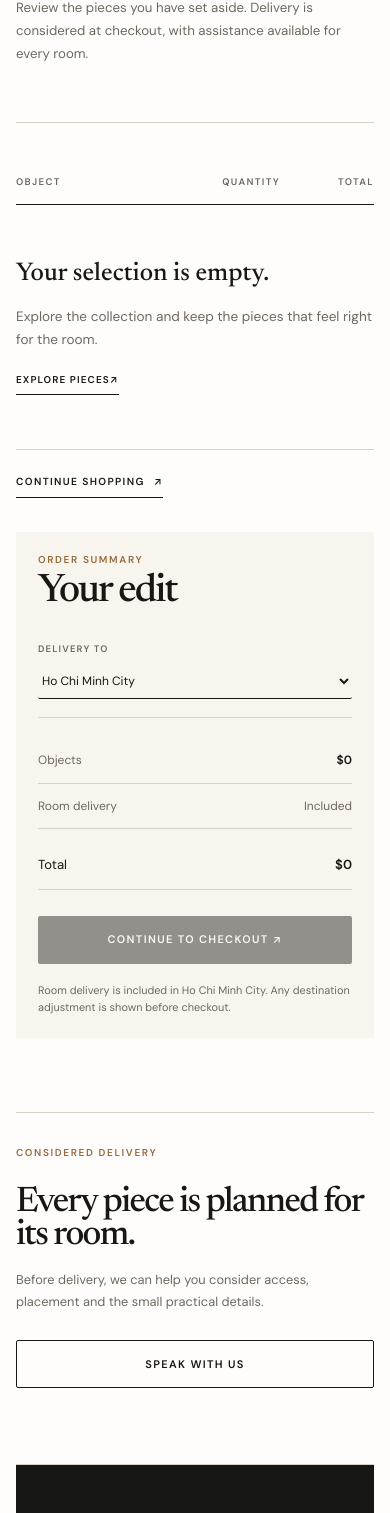
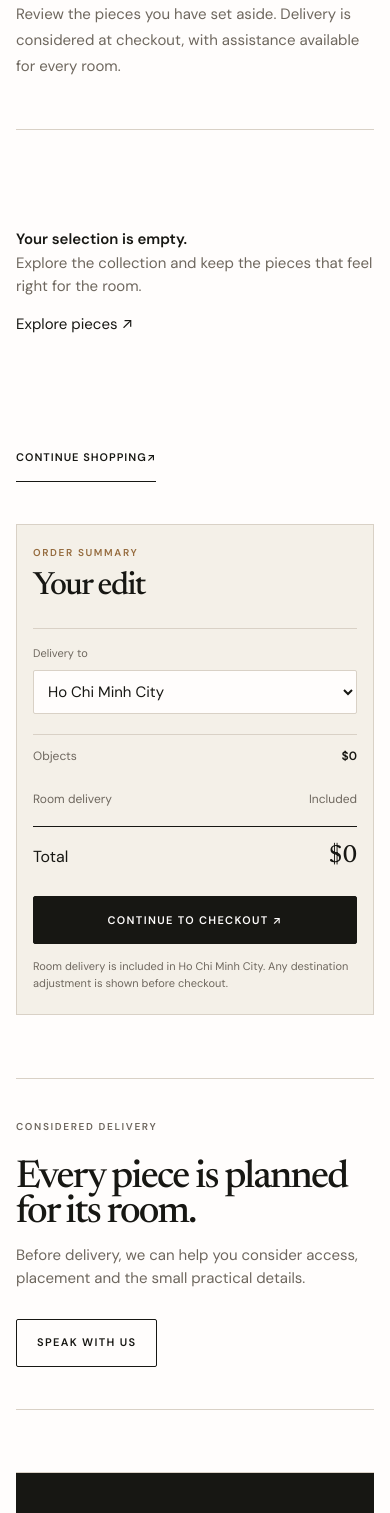
Before and after one commit to Haign12/LuxRoom, a website with bundled scripts: page cart.html in a window 390 px wide. Shown: the part 280-1793 px from the top of the page. Built offline with nearby package versions, Linux system fonts and the light colour scheme.

Commit message:
redesign: make cart a clear editable order ledger

```diff
--- a/css/cart.css
+++ b/css/cart.css
@@ -1,149 +1,72 @@
-/* Cart page — considered commerce flow for LuxRoom. */
-.cart-main {
-  padding-top: clamp(56px, 7vw, 96px);
-  padding-bottom: clamp(76px, 10vw, 140px);
+/* LuxRoom Cart — transaction review / ledger composition */
+.cart-main { padding: clamp(66px, 8vw, 116px) 0 var(--section-y); }
+.cart-intro { display: grid; grid-template-columns: 1.2fr .8fr; gap: clamp(36px, 8vw, 120px); align-items: end; padding-bottom: clamp(42px, 6vw, 74px); border-bottom: 1px solid var(--hairline); }
+.cart-intro h1 { margin: 14px 0 0; font-size: clamp(4.2rem, 8vw, 8.4rem); }
+.cart-intro h1 em { color: var(--clay); }
+.cart-intro > p { max-width: 430px; margin: 0 0 8px; color: var(--stone); line-height: 1.72; }
+
+.cart-ledger { display: grid; grid-template-columns: minmax(0, 1.35fr) minmax(330px, .65fr); gap: clamp(42px, 7vw, 100px); padding-top: clamp(48px, 7vw, 88px); align-items: start; }
+.cart-list { min-width: 0; }
+.cart-table-header { display: grid; grid-template-columns: minmax(0, 1fr) 110px 120px 36px; gap: 16px; padding: 0 0 13px; border-bottom: 1px solid var(--ink); color: var(--stone); font: 600 var(--text-2xs)/1 var(--font-ui); letter-spacing: .12em; text-transform: uppercase; }
+.cart-table-body { display: grid; }
+.cart-item { display: grid; grid-template-columns: minmax(0, 1fr) 110px 120px 36px; gap: 16px; align-items: center; padding: 20px 0; border-bottom: 1px solid var(--hairline); }
+.cart-item-product { min-width: 0; display: grid; grid-template-columns: 108px 1fr; gap: 18px; align-items: center; }
+.cart-item-image { width: 108px; aspect-ratio: 4/5; background-position: center; background-size: cover; border: 1px solid var(--hairline); }
+.cart-item-info { min-width: 0; }
+.cart-item-info h3 { margin: 0 0 7px; font-family: var(--font-ui); font-size: 1rem; font-weight: 600; letter-spacing: -.015em; }
+.cart-item-info p { margin: 0 0 4px; color: var(--stone); font-size: var(--text-xs); }
+.cart-item-variant, .cart-item-meta { color: var(--stone); font-size: var(--text-xs); }
+.cart-item-quantity { display: inline-grid; grid-template-columns: 30px 34px 30px; min-height: 38px; border: 1px solid var(--hairline); }
+.cart-item-quantity button { min-width: 30px; }
+.cart-item-quantity span { display: grid; place-items: center; font-size: var(--text-sm); font-weight: 600; }
+.cart-item-total { font-size: var(--text-sm); font-weight: 600; }
+.cart-item-remove { width: 36px; height: 36px; display: grid; place-items: center; color: var(--stone); }
+.cart-item-remove:hover { color: var(--error); }
+.back-to-edit { min-height: 48px; display: inline-flex; align-items: center; margin-top: 18px; color: var(--ink); border-bottom: 1px solid var(--ink); font: 600 var(--text-xs)/1 var(--font-ui); letter-spacing: .09em; text-transform: uppercase; }
+.back-to-edit:hover { color: var(--clay); border-color: var(--clay); }
+
+.order-summary-box { position: sticky; top: calc(var(--nav-h) + 28px); padding: 26px; border: 1px solid var(--hairline); background: var(--canvas); }
+.order-summary-box h2 { margin: 13px 0 26px; font-size: clamp(2rem, 3vw, 3rem); }
+.cart-destination { display: grid; gap: 8px; padding: 16px 0 20px; border-top: 1px solid var(--hairline); border-bottom: 1px solid var(--hairline); }
+.cart-destination > span { color: var(--stone); font-size: var(--text-xs); }
+.cart-destination select { min-height: 44px; padding: 0 10px; border: 1px solid var(--hairline); background: var(--paper); }
+.os-row { display: flex; justify-content: space-between; gap: 20px; padding: 12px 0; color: var(--stone); font-size: var(--text-sm); }
+.os-row strong { color: var(--ink); }
+.os-row.total { margin-top: 6px; padding: 18px 0; border-top: 1px solid var(--ink); color: var(--ink); font-size: 1rem; }
+.os-row.total strong { font: 500 1.55rem/1 var(--font-display); }
+.btn-checkout { width: 100%; margin-top: 8px; }
+.summary-note { margin: 14px 0 0; color: var(--stone); font-size: var(--text-xs); line-height: 1.55; }
+
+.cart-empty { grid-column: 1 / -1; padding: 50px 0 80px; }
+.cart-empty h2 { margin: 12px 0 18px; }
+.cart-empty p { color: var(--stone); }
+
+.cart-assurance { display: grid; grid-template-columns: .55fr 1fr auto; gap: clamp(28px, 6vw, 80px); align-items: end; margin-top: var(--section-y); padding: clamp(42px, 6vw, 70px) 0; border-top: 1px solid var(--hairline); border-bottom: 1px solid var(--hairline); }
+.cart-assurance h2 { margin: 0 0 12px; font-size: clamp(2.4rem, 4vw, 4.2rem); }
+.cart-assurance p { max-width: 510px; margin: 0; color: var(--stone); }
+
+@media (max-width: 960px) {
+  .cart-ledger { grid-template-columns: 1fr; }
+  .order-summary-box { position: static; width: min(100%, 520px); justify-self: end; }
 }
-.cart-intro {
-  display: grid;
-  grid-template-columns: minmax(0, 1.2fr) minmax(260px, .65fr);
-  align-items: end;
-  gap: 8vw;
-  padding-bottom: clamp(52px, 7vw, 92px);
-  border-bottom: 1px solid var(--line);
+@media (max-width: 720px) {
+  .cart-intro { grid-template-columns: 1fr; gap: 18px; }
+  .cart-table-header { display: none; }
+  .cart-item { grid-template-columns: 1fr auto; gap: 14px; align-items: start; }
+  .cart-item-product { grid-column: 1 / -1; grid-template-columns: 92px 1fr; }
+  .cart-item-image { width: 92px; }
+  .cart-item-quantity { grid-column: 1; }
+  .cart-item-total { grid-column: 2; align-self: center; }
+  .cart-item-remove { position: absolute; right: 0; top: 14px; }
+  .cart-item { position: relative; padding-right: 44px; }
+  .order-summary-box { width: 100%; }
+  .cart-assurance { grid-template-columns: 1fr; align-items: start; }
+  .cart-assurance .secondary-button { width: max-content; }
 }
-.cart-intro h1 { max-width: 680px; margin: 0; }
-.cart-intro > p:last-child {
-  max-width: 330px;
-  margin: 0 0 4px;
-  color: var(--muted);
-  font-size: .83rem;
-  line-height: 1.75;
+@media (max-width: 480px) {
+  .cart-main { padding-top: 54px; }
+  .cart-intro h1 { font-size: clamp(3.8rem, 18vw, 6rem); }
+  .cart-item-product { grid-template-columns: 78px 1fr; gap: 12px; }
+  .cart-item-image { width: 78px; }
+  .order-summary-box { padding: 22px 16px; }
 }
-.cart-ledger {
-  display: grid;
-  grid-template-columns: minmax(0, 1.45fr) minmax(270px, .55fr);
-  gap: clamp(34px, 7vw, 110px);
-  padding-top: clamp(52px, 7vw, 92px);
-}
-.cart-table-header,
-.cart-row {
-  display: grid;
-  grid-template-columns: minmax(0, 1fr) 88px 100px 28px;
-  gap: 18px;
-  align-items: center;
-}
-.cart-table-header {
-  padding-bottom: 14px;
-  border-bottom: 1px solid var(--ink);
-  color: var(--muted);
-  font-size: .6rem;
-  font-weight: 600;
-  letter-spacing: .14em;
-  text-transform: uppercase;
-}
-.cart-table-header span:nth-child(2),
-.cart-table-header span:nth-child(3),
-.cart-row > :nth-child(3) { text-align: right; }
-.cart-table-body { min-height: 80px; }
-.cart-row {
-  padding: 22px 0;
-  border-bottom: 1px solid var(--line);
-}
-.cart-product {
-  display: grid;
-  grid-template-columns: 76px 1fr;
-  align-items: center;
-  gap: 18px;
-  min-width: 0;
-}
-.cart-product-image {
-  width: 76px;
-  height: 92px;
-  background: var(--surface) center/cover no-repeat;
-}
-.cart-product-info { display: grid; gap: 7px; }
-.cart-product-info strong { font-family: var(--font-display); font-size: 1.18rem; font-weight: 500; letter-spacing: -.03em; }
-.cart-product-info span { color: var(--muted); font-size: .68rem; letter-spacing: .08em; text-transform: uppercase; }
-.cart-product-info small { color: var(--muted); font-size: .64rem; line-height: 1.45; }
-.cart-qty {
-  display: inline-flex;
-  align-items: center;
-  justify-content: space-between;
-  width: 78px;
-  border-bottom: 1px solid var(--ink);
-}
-.cart-qty button { width: 22px; height: 28px; font-size: 1rem; }
-.cart-qty button:hover { color: var(--clay); }
-.cart-qty-value { font-size: .75rem; }
-.cart-row > :nth-child(3) { font-size: .78rem; }
-.cart-remove { color: var(--muted); font-size: 1rem; }
-.cart-remove:hover { color: var(--clay); }
-.cart-empty {
-  padding: 48px 0 54px;
-  border-bottom: 1px solid var(--line);
-  color: var(--muted);
-  font-size: .85rem;
-  line-height: 1.7;
-}
-.cart-empty strong { display: block; color: var(--ink); font-family: var(--font-display); font-size: 1.6rem; font-weight: 500; }
-.cart-empty p { max-width: 460px; margin: 9px 0 16px; }
-.cart-empty a { display: inline-flex; padding-bottom: 5px; border-bottom: 1px solid currentColor; color: var(--ink); font-size: .62rem; font-weight: 600; letter-spacing: .11em; text-transform: uppercase; }
-.back-to-edit {
-  display: inline-flex;
-  align-items: center;
-  gap: 9px;
-  margin-top: 24px;
-  padding-bottom: 7px;
-  border-bottom: 1px solid currentColor;
-  color: var(--ink);
-  font-size: .64rem;
-  font-weight: 600;
-  letter-spacing: .13em;
-  text-transform: uppercase;
-}
-.back-to-edit:hover { color: var(--clay); }
-.order-summary-box {
-  align-self: start;
-  padding: 28px;
-  background: var(--surface);
-}
-.order-summary-box h2 { margin: 8px 0 32px; font-size: 2.45rem; }
-.cart-destination { display: grid; gap: 7px; margin-bottom: 20px; padding-bottom: 18px; border-bottom: 1px solid var(--line); }
-.cart-destination > span { color: var(--muted); font-size: .59rem; font-weight: 600; letter-spacing: .12em; text-transform: uppercase; }
-.cart-destination select { width: 100%; padding: 8px 20px 8px 0; border: 0; border-bottom: 1px solid var(--ink); background: transparent; color: var(--ink); font-size: .75rem; }
-.os-row { display: flex; justify-content: space-between; gap: 18px; padding: 13px 0; border-bottom: 1px solid var(--line); color: var(--muted); font-size: .75rem; }
-.os-row strong, .os-row.total span, .os-row.total strong { color: var(--ink); }
-.os-row.total { margin-top: 8px; padding-top: 18px; font-size: .82rem; }
-.btn-checkout { width: 100%; margin-top: 26px; }
-.btn-checkout.is-disabled { opacity: .45; pointer-events: none; }
-.summary-note { margin: 18px 0 0; color: var(--muted); font-size: .68rem; line-height: 1.6; }
-.cart-assurance {
-  display: grid;
-  grid-template-columns: .7fr 1fr auto;
-  align-items: end;
-  gap: 6vw;
-  margin-top: clamp(74px, 10vw, 140px);
-  padding-top: 34px;
-  border-top: 1px solid var(--line);
-}
-.cart-assurance h2 { max-width: 470px; margin: 0; font-size: clamp(2.2rem, 4vw, 4.2rem); }
-.cart-assurance p:not(.eyebrow) { max-width: 360px; margin: 16px 0 0; color: var(--muted); font-size: .8rem; line-height: 1.7; }
-.cart-assurance .secondary-button { white-space: nowrap; }
-@media (max-width: 840px) {
-  .cart-intro, .cart-ledger, .cart-assurance { grid-template-columns: 1fr; }
-  .cart-intro > p:last-child { margin-top: 24px; }
-  .order-summary-box { max-width: 520px; }
-  .cart-assurance { gap: 28px; }
-}
-@media (max-width: 560px) {
-  .cart-main { padding-top: 42px; }
-  .cart-table-header { grid-template-columns: minmax(0, 1fr) 68px 76px; }
-  .cart-table-header span:last-child { display: none; }
-  .cart-row { grid-template-columns: minmax(0, 1fr) 68px 76px 22px; gap: 7px; }
-  .cart-product { grid-template-columns: 54px 1fr; gap: 10px; }
-  .cart-product-image { width: 54px; height: 70px; }
-  .cart-product-info strong { font-size: .95rem; }
-  .cart-product-info span { font-size: .57rem; }
-  .cart-qty { width: 62px; }
-  .order-summary-box { padding: 22px; }
-}
```
